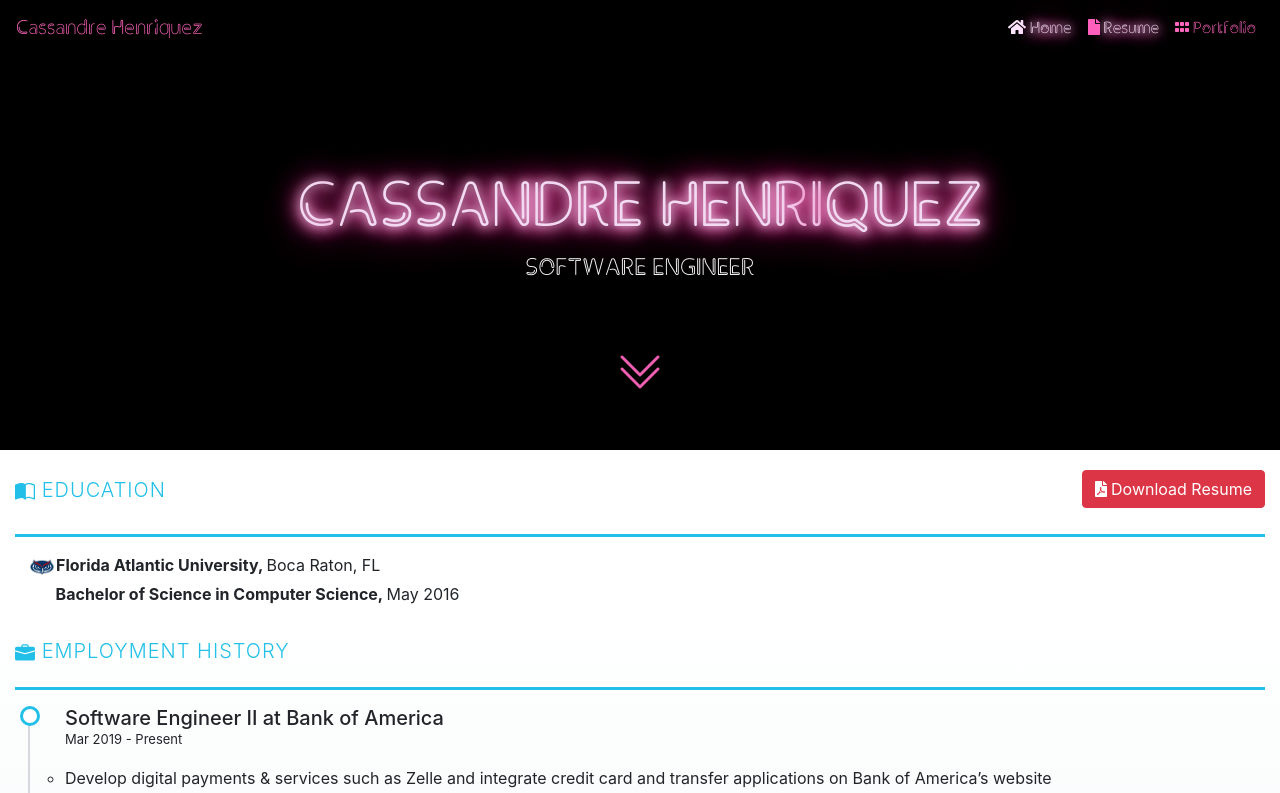
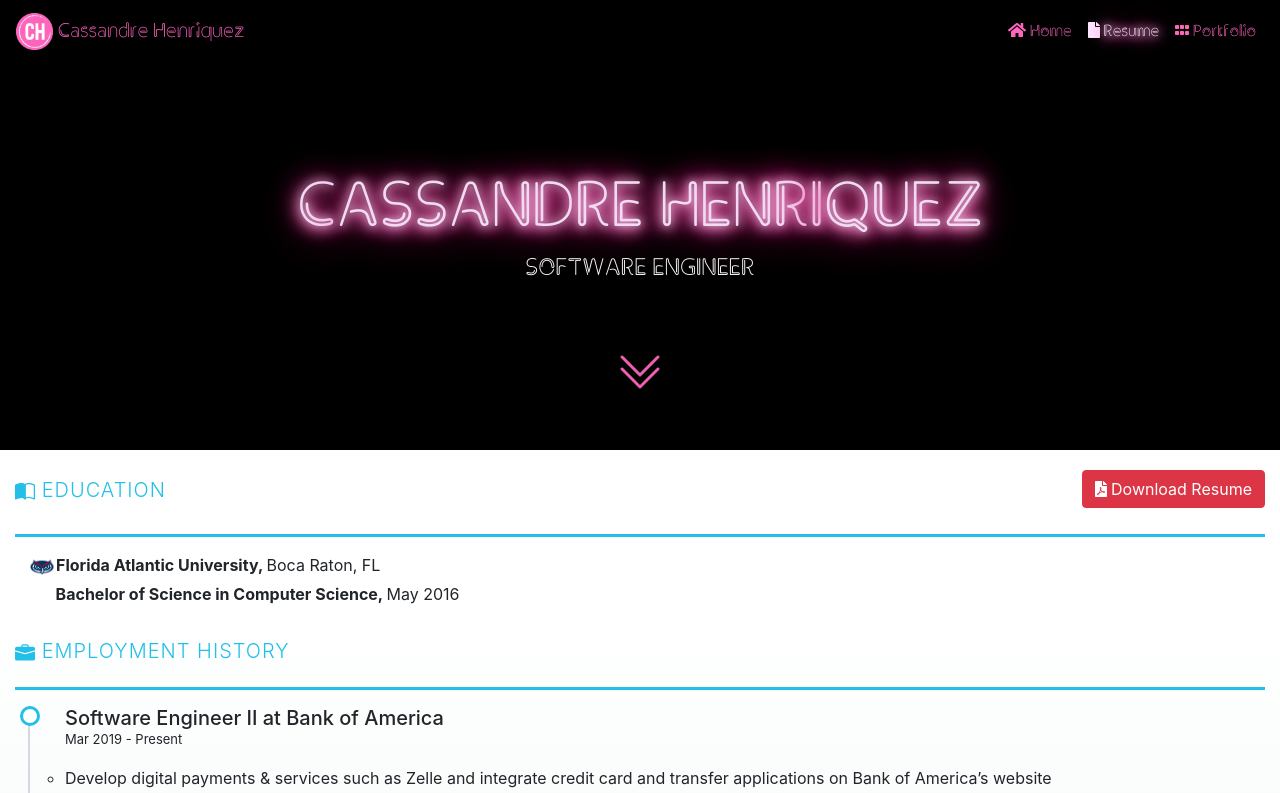
Before and after one commit to cassandreh1/cassandre-portfolio, an Angular app: page /resume in a window 1280 px wide. Shown: the top 793 px of the page. Built offline with nearby package versions, Linux system fonts and the light colour scheme.

Commit message:
minor navbar updates

```diff
--- a/src/app/header/header.component.html
+++ b/src/app/header/header.component.html
@@ -1,6 +1,6 @@
 <nav #stickyMenu class="navbar navbar-expand-lg fixed-top">
   <a class="navbar-brand" routerLink="/">
-    <!-- <img src="../../favicon.png" alt="Cassandre logo"> -->
+    <img src="../../assets/cass-logo.png" alt="Cassandre logo">
     Cassandre Henriquez
   </a>
   <button class="navbar-toggler" type="button" data-toggle="collapse" data-target="#navbarSupportedContent" aria-controls="navbarSupportedContent" aria-expanded="false" aria-label="Toggle navigation">
@@ -13,7 +13,8 @@
       <li class="nav-item">
         <a class="nav-link"
           routerLink="/"
-          routerLinkActive="active">
+          routerLinkActive="active"
+          [routerLinkActiveOptions]="{ exact: true }">
           <!-- id="navbarDropdown"
           role="button"
           data-toggle="dropdown"
@@ -30,7 +31,7 @@
       </li>
       <li class="nav-item">
         <a class="nav-link" routerLink="/resume" routerLinkActive="active" >
-          <fa-icon [icon]="faFile" [styles]="{'color': '#ff65bd'}"></fa-icon>
+          <fa-icon [icon]="faFile"></fa-icon>
           Resume</a>
       </li>
       <li class="nav-item">
```
Also changed, not shown: src/assets/cass-logo.png (added).
